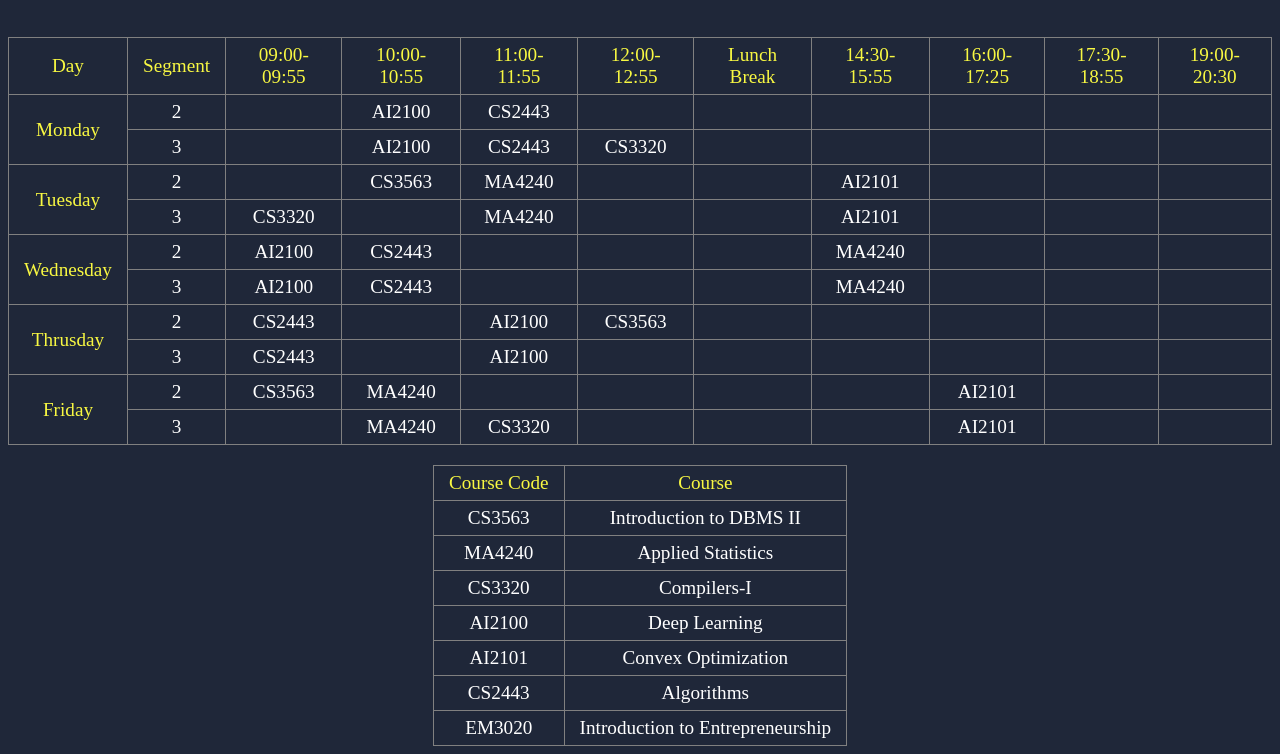
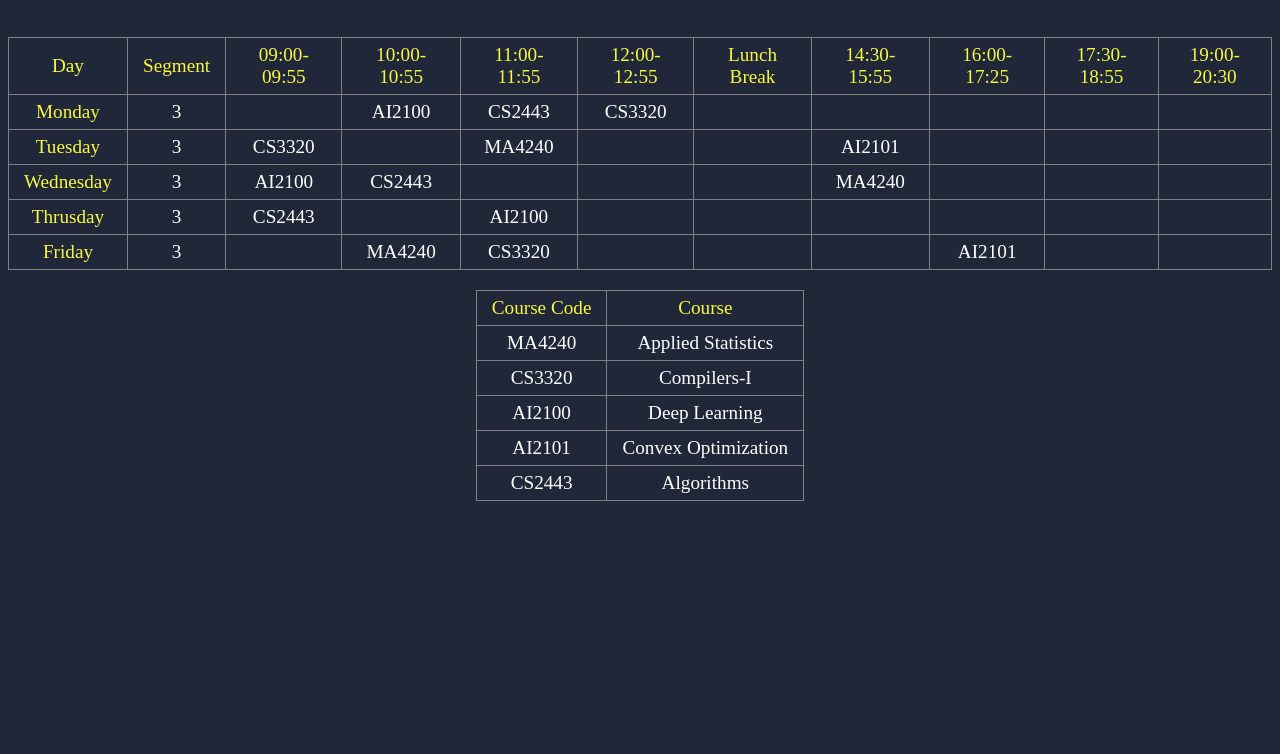
Before and after one commit to cmaspi/web, a plain HTML site: page timetable/Timetable _.html in a window 1280 px wide. Shown: the part 90-844 px from the top of the page. After the commit the page ends 800 px from the top, so only its background shows below. Drawn offline with Linux system fonts and the light colour scheme; a web font is replaced by a local one.

```diff
--- a/timetable/Timetable _.html
+++ b/timetable/Timetable _.html
@@ -86,20 +86,8 @@
         <td class="differentColor">19:00-20:30</td>
       </tr>
 
-      <tr class="Monday-2">
-        <td rowspan="2" class="differentColor">Monday</td>
-        <td>2</td>
-        <td class="1-2-1"></td>
-        <td class="1-2-2" id="AI2100"><span>AI2100</span></td>
-        <td class="1-2-3" id="CS2443"><span>CS2443</span></td>
-        <td class="1-2-4"></td>
-        <td></td>
-        <td class="1-2-5"></td>
-        <td class="1-2-6"></td>
-        <td class="1-2-7"></td>
-        <td class="1-2-8"></td>
-      </tr>
       <tr class="Monday-3">
+        <td rowspan="1" class="differentColor">Monday</td>
         <td>3</td>
         <td class="1-3-1"></td>
         <td class="1-3-2" id="AI2100"><span>AI2100</span></td>
@@ -112,20 +100,8 @@
         <td class="1-3-8"></td>
       </tr>
 
-      <tr class="Tuesday-2">
-        <td rowspan="2" class="differentColor">Tuesday</td>
-        <td>2</td>
-        <td class="2-2-1"></td>
-        <td class="2-2-2" id="CS3563"><span>CS3563</span></td>
-        <td class="2-2-3" id="MA4240-1"><span>MA4240</span></td>
-        <td class="2-2-4"></td>
-        <td></td>
-        <td class="2-2-5" id="AI2101"><span>AI2101</span></td>
-        <td class="2-2-6"></td>
-        <td class="2-2-7"></td>
-        <td class="2-2-8"></td>
-      </tr>
       <tr class="Tuesday-3">
+        <td rowspan="1" class="differentColor">Tuesday</td>
         <td>3</td>
         <td class="2-3-1" id="CS3320"><span>CS3320</span></td>
         <td class="2-3-2"></td>
@@ -138,20 +114,8 @@
         <td class="2-3-8"></td>
       </tr>
 
-      <tr class="Wednesday-2">
-        <td rowspan="2" class="differentColor">Wednesday</td>
-        <td>2</td>
-        <td class="3-2-1" id="AI2100"><span>AI2100</span></td>
-        <td class="3-2-2" id="CS2443"><span>CS2443</span></td>
-        <td class="3-2-3"></td>
-        <td class="3-2-4"></td>
-        <td></td>
-        <td class="3-2-5" id="MA4240-2"><span>MA4240</span></td>
-        <td class="3-2-6"></td>
-        <td class="3-2-7"></td>
-        <td class="3-2-8"></td>
-      </tr>
       <tr class="Wednesday-3">
+        <td rowspan="1" class="differentColor">Wednesday</td>
         <td>3</td>
         <td class="3-3-1" id="AI2100"><span>AI2100</span></td>
         <td class="3-3-2" id="CS2443"><span>CS2443</span></td>
@@ -164,20 +128,8 @@
         <td class="3-3-8"></td>
       </tr>
 
-      <tr class="Thursday-2">
-        <td rowspan="2" class="differentColor">Thrusday</td>
-        <td>2</td>
-        <td class="4-2-1" id="CS2443"><span>CS2443</span></td>
-        <td class="4-2-2"></td>
-        <td class="4-2-3" id="AI2100"><span>AI2100</span></td>
-        <td class="4-2-4" id="CS3563"><span>CS3563</span></td>
-        <td></td>
-        <td class="4-2-5"></td>
-        <td class="4-2-6"></td>
-        <td class="4-2-7"></td>
-        <td class="4-2-8"></td>
-      </tr>
       <tr class="Thursday-3">
+        <td rowspan="1" class="differentColor">Thrusday</td>
         <td>3</td>
         <td class="4-3-1" id="CS2443"><span>CS2443</span></td>
         <td class="4-3-2"></td>
@@ -190,20 +142,8 @@
         <td class="4-3-8"></td>
       </tr>
 
-      <tr class="Friday-2">
-        <td rowspan="2" class="differentColor">Friday</td>
-        <td>2</td>
-        <td class="5-2-1" id="CS3563"><span>CS3563</span></td>
-        <td class="5-2-2" id="MA4240-1"><span>MA4240</span></td>
-        <td class="5-2-3"></td>
-        <td class="5-2-4"></td>
-        <td></td>
-        <td class="5-2-5"></td>
-        <td class="5-2-6" id="AI2101"><span>AI2101</span></td>
-        <td class="5-2-7"></td>
-        <td class="5-2-8"></td>
-      </tr>
       <tr class="Friday-3">
+        <td rowspan="3" class="differentColor">Friday</td>
         <td>3</td>
         <td class="5-3-1"></td>
         <td class="5-3-2" id="MA4240-1"><span>MA4240</span></td>
@@ -222,10 +162,6 @@
           <td class="differentColor">Course</td>
       </tr>
       <tr>
-
-    <td class="Coursecode" id="CS3563"><span>CS3563</span></td>
-    <td class="coursename">Introduction to DBMS II</td>
-  </tr><tr>
 
     <td class="Coursecode" id="MA4240-1"><span>MA4240</span></td>
     <td class="coursename">Applied Statistics</td>
@@ -246,11 +182,7 @@
     <td class="Coursecode" id="CS2443"><span>CS2443</span></td>
     <td class="coursename">Algorithms</td>
   </tr>
-  <tr>
-
-    <td class="Coursecode" id="EM3020"><span>EM3020</span></td>
-    <td class="coursename">Introduction to Entrepreneurship</td>
-  </tr></tbody><tbody></tbody>
+  </tbody><tbody></tbody>
     </table>
 
 
```
